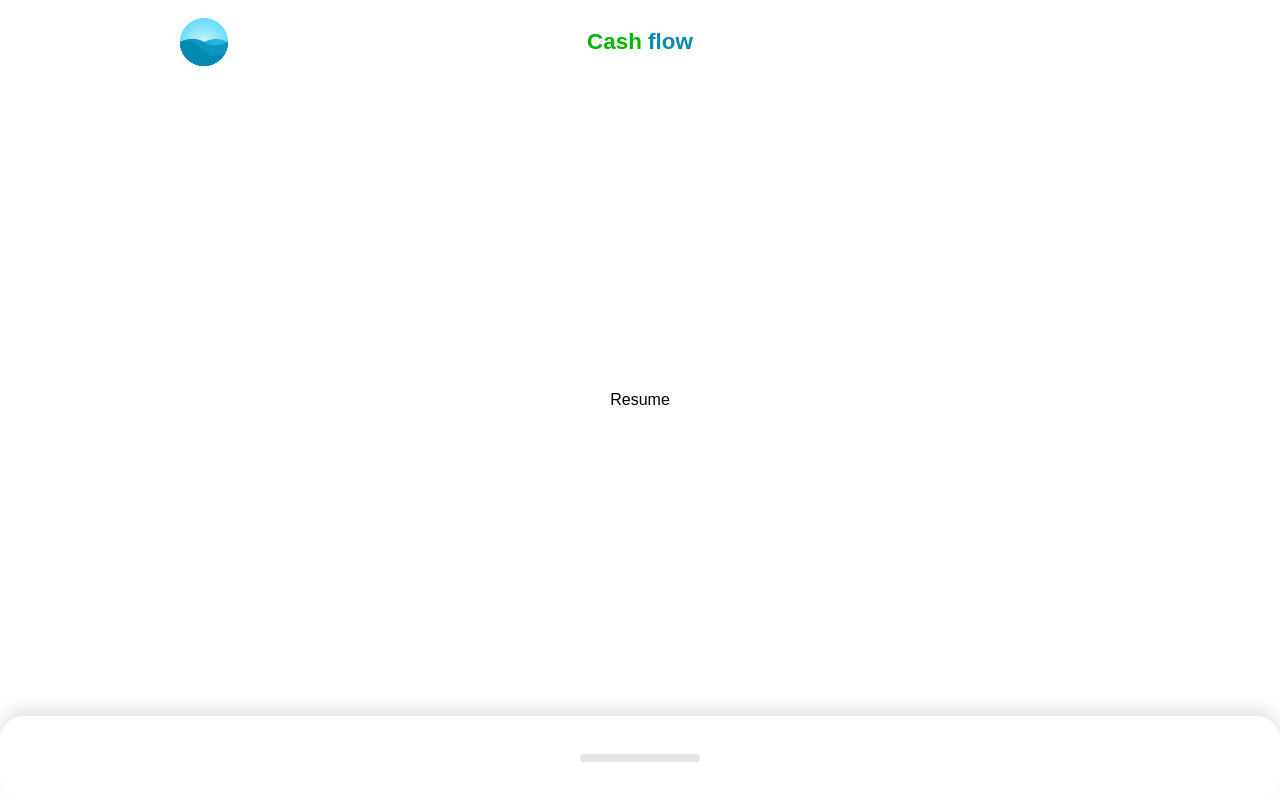
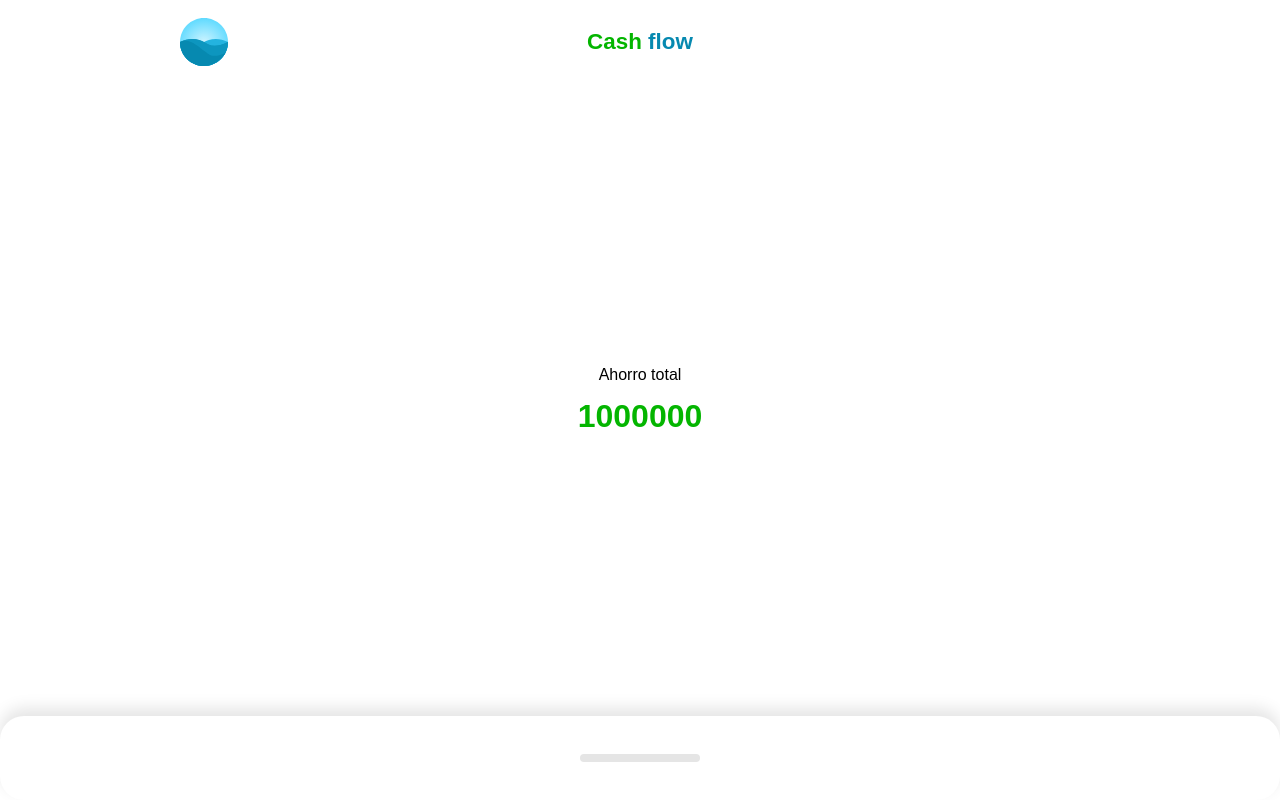
Before and after one commit to edhernandez7/cashflow, a Vue app: page / in a window 1280 px wide. Built offline with nearby package versions, Linux system fonts and the light colour scheme.

Commit message:
resumen de datos

```diff
--- a/src/components/Home.vue
+++ b/src/components/Home.vue
@@ -4,7 +4,12 @@
       <Header></Header>
     </template>
     <template #resume>
-      <Resume />
+      <Resume
+        :total-label="'Ahorro total'"
+        :label="label"
+        :total-amount="1000000"
+        :amount="amount"
+      />
     </template>
     <template #movements>
       <Movements />
@@ -13,10 +18,10 @@
 </template>
 
 <script>
-import Layout from '@/components/Layout.vue';
-import Header from '@/components/Header.vue';
-import Resume from '@/components/Resume/Index.vue';
-import Movements from '@/components/Movements/Index.vue';
+import Layout from "@/components/Layout.vue";
+import Header from "@/components/Header.vue";
+import Resume from "@/components/Resume/Index.vue";
+import Movements from "@/components/Movements.vue";
 
 export default {
   name: "HomeApp",
@@ -26,5 +31,11 @@ export default {
     Resume,
     Movements,
   },
+  data() {
+    return {
+      label: null,
+      amount: null,
+    };
+  },
 };
 </script>
--- a/src/components/Layout.vue
+++ b/src/components/Layout.vue
@@ -16,7 +16,7 @@
 </template>
 
 <script setup>
-import { ref } from 'vue';
+import { ref } from "vue";
 
 const showMovements = ref(false);
 </script>
--- a/src/components/Resume/Index.vue
+++ b/src/components/Resume/Index.vue
@@ -1,3 +1,62 @@
 <template>
-  <main>Resume</main>
+  <main>
+    <p>{{ labelVisual }}</p>
+    <h1>{{ amountVisual }}</h1>
+  </main>
 </template>
+
+<script>
+export default {
+  props: {
+    totalLabel: {
+      type: String,
+    },
+    label: {
+      type: String,
+      default: null,
+    },
+    totalAmount: {
+      type: Number,
+    },
+    amount: {
+      type: Number,
+      default: null,
+    },
+  },
+  computed: {
+    labelVisual() {
+      return this.label !== null ? this.label : this.totalLabel;
+    },
+    amountVisual() {
+      return this.amount !== null ? this.amount : this.totalAmount;
+    },
+  },
+};
+</script>
+
+<style scoped>
+main {
+  display: flex;
+  justify-content: center;
+  align-items: center;
+  flex-direction: column;
+  width: 100%;
+}
+h1,
+p {
+  margin: 0;
+  text-align: center;
+}
+h1 {
+  margin-top: 14px;
+  color: var(--brand-green);
+}
+.graphic {
+  display: flex;
+  justify-content: center;
+  align-items: center;
+  width: 100%;
+  padding: 48px 24px;
+  box-sizing: border-box;
+}
+</style>
```
Also changed, not shown: src/components/Header.vue (+2 -8 lines), .eslintrc.js.
